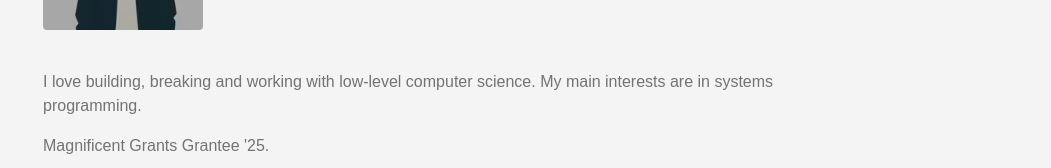
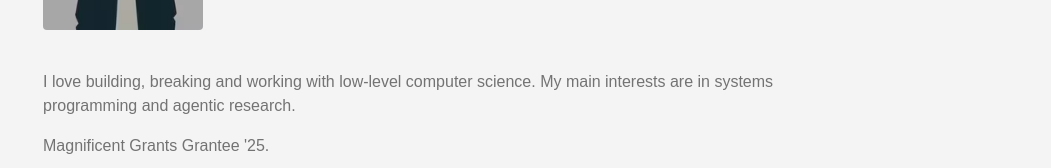
Before and after one commit to HACKE-RC/rcx86-cf, a Next.js app: page / in a window 1280 px wide. Shown: the part 170-338 px from the top of the page, without its empty margins (229-1280 px from the left). Built offline with nearby package versions, Linux system fonts and the light colour scheme; no server answers; a web font is replaced by a local one.

Commit message:
minor: interests

```diff
--- a/src/components/home/about.tsx
+++ b/src/components/home/about.tsx
@@ -7,7 +7,7 @@ const About = () => {
   return (
   <div className="about-me text-muted-foreground flex flex-col gap-4">
     <p >
-    I love building, breaking and working with low-level computer science. My main interests are in systems programming.
+    I love building, breaking and working with low-level computer science. My main interests are in systems programming and agentic research.
     </p>
     <p>
     Magnificent Grants Grantee '25.
```
